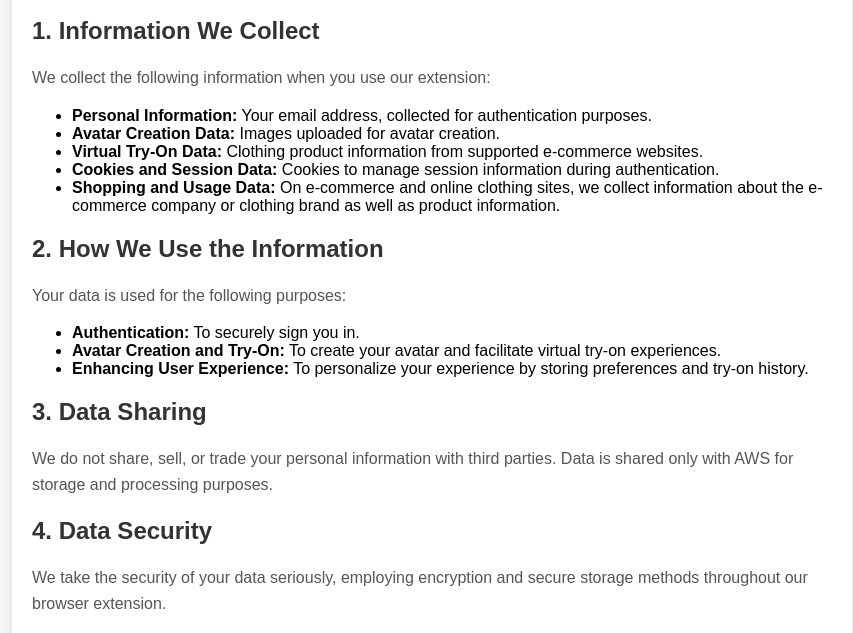
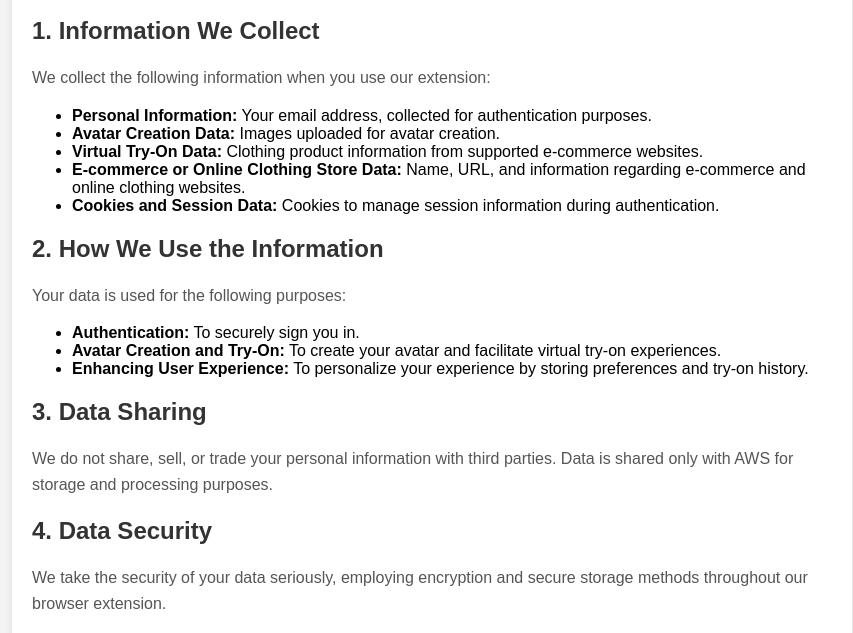
Before and after one commit to WNDWShop/wndwshop-privacy-policy, a plain HTML site: page index.html in a window 1280 px wide. Shown: the part 148-781 px from the top of the page, without its empty margins (208-1061 px from the left). Drawn offline with Linux system fonts and the light colour scheme.

Commit message:
Update index.html

```diff
--- a/index.html
+++ b/index.html
@@ -47,9 +47,8 @@
             <li><strong>Personal Information:</strong> Your email address, collected for authentication purposes.</li>
             <li><strong>Avatar Creation Data:</strong> Images uploaded for avatar creation.</li>
             <li><strong>Virtual Try-On Data:</strong> Clothing product information from supported e-commerce websites.</li>
+            <li><strong>E-commerce or Online Clothing Store Data:</strong> Name, URL, and information regarding e-commerce and online clothing websites.</li>
             <li><strong>Cookies and Session Data:</strong> Cookies to manage session information during authentication.</li>
-            <li><strong>Shopping and Usage Data:</strong> On e-commerce and online clothing sites, we collect information about
-                the e-commerce company or clothing brand as well as product information.</li>
         </ul>
 
         <h2>2. How We Use the Information</h2>
```
